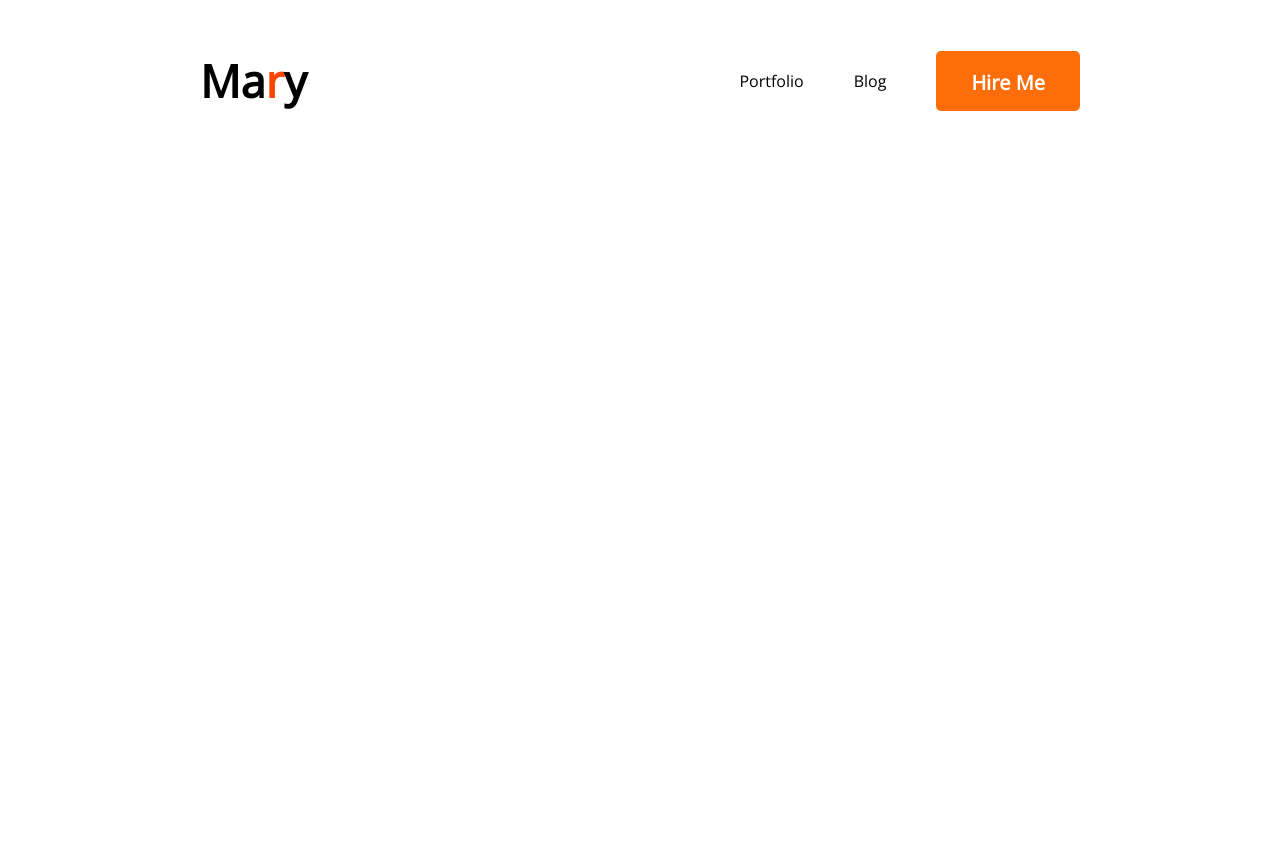
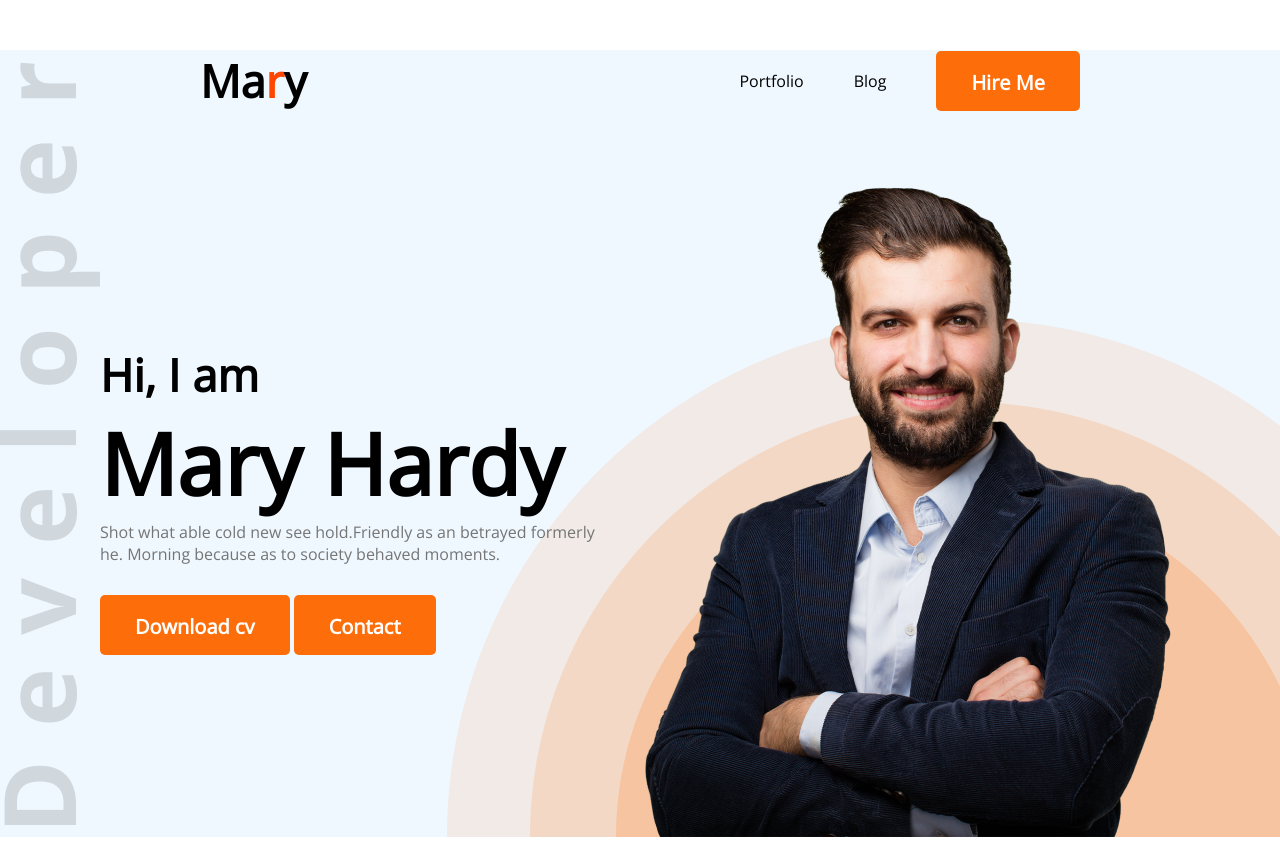
Before and after one commit to saiful108/portfolio, a plain HTML site: page index.html in a window 1280 px wide. Before the commit the page ends 800 px from the top, so only its background shows below. Drawn offline with nearby package versions, Linux system fonts and the light colour scheme.

Commit message:
complete header

```diff
--- a/index.html
+++ b/index.html
@@ -1,37 +1,46 @@
 <!DOCTYPE html>
 <html lang="en">
   <head>
-    <meta charset="UTF-8">
-    <meta http-equiv="X-UA-Compatible" content="IE=edge">
-    <meta name="viewport" content="width=device-width, initial-scale=1.0">
+    <meta charset="UTF-8" />
+    <meta http-equiv="X-UA-Compatible" content="IE=edge" />
+    <meta name="viewport" content="width=device-width, initial-scale=1.0" />
     <title>Portfolio</title>
-    <link rel="stylesheet" href="style.css">
-    <link href="https://fonts.googleapis.com/css2?family=Open+Sans&display=swap" rel="stylesheet">
+    <link rel="stylesheet" href="style.css" />
+    <link
+      href="https://fonts.googleapis.com/css2?family=Open+Sans&display=swap"
+      rel="stylesheet"
+    />
   </head>
   <body>
-    <header>
-
-
+    <header class="header">
       <nav>
         <h2 class="nav-tittle">Ma<span class="text-primary">r</span>y</h2>
         <ul>
           <li>Portfolio</li>
           <li>Blog</li>
-            <li><button class="btn-primary" >Hire Me</button></li>
+          <li><button class="btn-primary">Hire Me</button></li>
         </ul>
       </nav>
 
+      <!-- header banner -->
+      <div class="banner">
+        <div >
+          <h4 class="sub-tittle">Hi, I am</h4>
+          <h2 class="banner-tittle">Mary Hardy</h2>
+          <p class="pragraph">
+            Shot what able cold new see hold.Friendly as an betrayed formerly
+            he. Morning because as to society behaved moments.
+          </p>
 
+          <button class="btn-primary ">Download cv</button>
+          <button class="btn-primary ">Contact</button>
+        </div>
+        <img src="images/hardy.png" alt="" />
+
+      </div>
     </header>
-    <main>
+    <main></main>
 
-
-
-    </main>
-
-    <footer>
-
-
-    </footer>
+    <footer></footer>
   </body>
 </html>
--- a/style.css
+++ b/style.css
@@ -3,6 +3,13 @@
   font-family: "Open Sans", sans-serif;
 }
 /* header and navigation style */
+
+.header{
+    background-color: aliceblue;
+    background-image: url(images/header_bg.png),url(images/developer.png);
+    background-repeat: no-repeat;
+    background-position: bottom right,left;
+}
 nav {
   display: flex;
   justify-content: space-between;
@@ -35,3 +42,30 @@ nav li {
 .text-primary {
   color: orangered;
 }
+
+/* banner  style */
+
+.banner{
+   display: flex;
+   align-items: center;
+    margin: 0 100px;
+
+    margin-top: 20px;
+    margin-bottom: 30px;
+}
+
+.sub-tittle{
+    font-weight: 600;
+        font-size: 45px;
+}
+
+.banner-tittle{
+    font-weight: 700;
+    font-size: 85px;
+
+}
+.pragraph{
+    color: #757575;
+    margin-bottom: 30px;
+
+}
```
Lines whose indentation alone changed are shown as unchanged.
